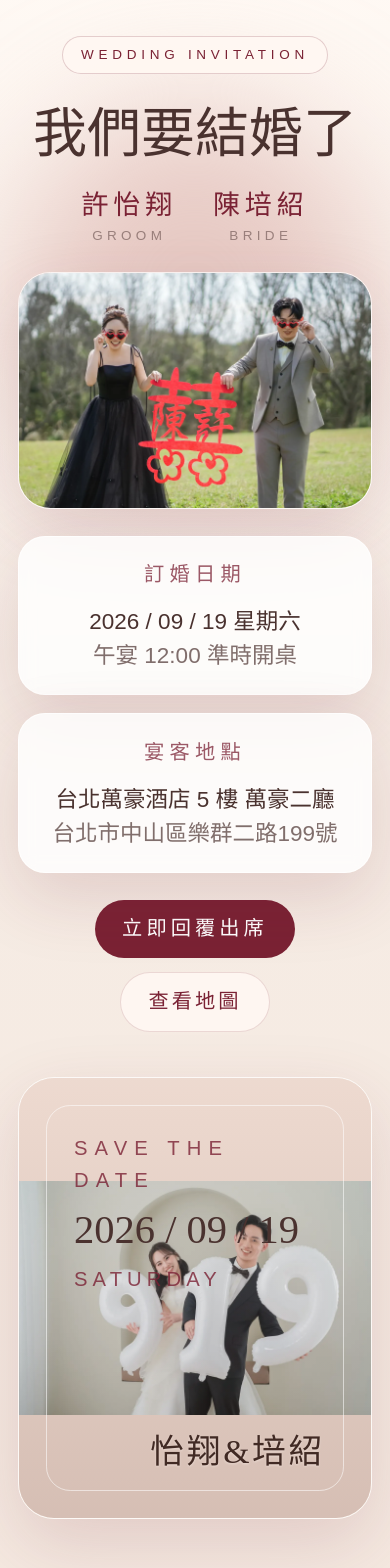
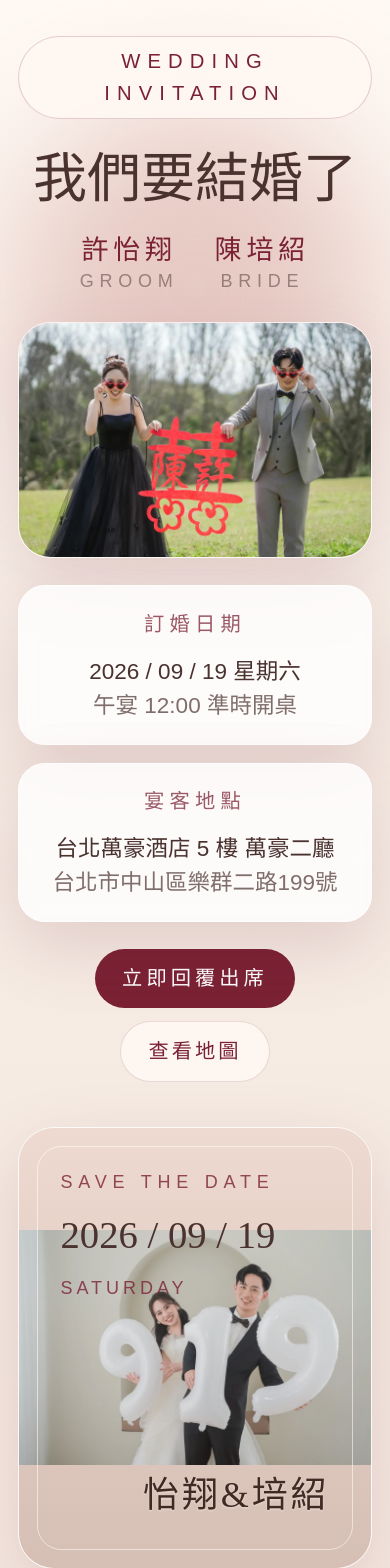
Before and after one commit to philtomleo/invitation-letter, a React (Vite) app: page / in a window 390 px wide. Shown: the top 1568 px of the page. Built offline with nearby package versions, Linux system fonts and the light colour scheme; no server answers; a web font is replaced by a local one.

Commit message:
Polish typography and mobile save-the-date layout

```diff
--- a/src/components/CalendarSection.tsx
+++ b/src/components/CalendarSection.tsx
@@ -77,7 +77,7 @@ export function CalendarSection() {
         <div className="rounded-[2rem] border border-white/70 bg-[linear-gradient(135deg,rgba(255,249,244,0.92),rgba(226,193,184,0.82))] p-6 shadow-soft backdrop-blur md:p-8">
           <p className="text-lg tracking-[0.35em] text-[#7a2234]">COUNTDOWN</p>
           <h2 className="mt-3 font-serif text-4xl text-ink">幸福倒數中</h2>
-          <p className="mt-4 max-w-lg leading-8 text-ink/70">
+          <p className="mt-4 max-w-lg text-lg leading-8 text-ink/70">
             距離 2026 年 9 月 19 日午宴 12:00 開桌，還有一點點時間把這天好好記在心裡。
           </p>
 
@@ -97,7 +97,7 @@ function CountdownCard({ label, value }: { label: string; value: number }) {
   return (
     <div className="rounded-[1.6rem] border border-white/70 bg-[#fff8f3]/88 p-5 text-center shadow-soft">
       <p className="font-serif text-4xl text-ink md:text-5xl">{String(value).padStart(2, '0')}</p>
-      <p className="mt-2 text-xs tracking-[0.3em] text-[#7a2234]/70">{label}</p>
+      <p className="mt-2 text-lg tracking-[0.3em] text-[#7a2234]/70">{label}</p>
     </div>
   );
 }
--- a/src/components/Footer.tsx
+++ b/src/components/Footer.tsx
@@ -12,7 +12,7 @@ export function Footer({ attendance }: { attendance?: 'attending' | 'absent' })
             <p className="mt-3 font-serif text-4xl text-ink">
               {weddingInfo.groom} & {weddingInfo.bride}
             </p>
-            <p className="mt-3 leading-8 text-ink/70">
+            <p className="mt-3 text-lg leading-8 text-ink/70">
               {isAbsent
                 ? '很可惜您無法出席，但我們收到您的祝福了！'
                 : `謝謝你看到這裡，期待在 ${weddingInfo.dateLabel} 與你相見。`}
--- a/src/components/Gallery.tsx
+++ b/src/components/Gallery.tsx
@@ -51,7 +51,7 @@ export function Gallery() {
                 {String(activeIndex + 1).padStart(2, '0')} / {String(galleryPhotos.length).padStart(2, '0')}
               </p>
               <h3 className="font-serif text-3xl text-ink md:text-4xl">{activeItem.title}</h3>
-              <p className="max-w-xl leading-8 text-ink/70">{activeItem.description}</p>
+              <p className="max-w-xl text-lg leading-8 text-ink/70">{activeItem.description}</p>
             </div>
           </article>
         </div>
--- a/src/components/Hero.tsx
+++ b/src/components/Hero.tsx
@@ -8,7 +8,7 @@ export function Hero() {
       <div className="mx-auto max-w-6xl">
         <div className="grid items-center gap-10 md:grid-cols-[1.05fr_0.95fr]">
           <div className="space-y-6 text-center md:text-left">
-            <p className="inline-flex rounded-full border border-[#7a2234]/20 bg-[#fff8f2]/90 px-4 py-2 text-xs tracking-[0.35em] text-[#7a2234]">
+            <p className="inline-flex rounded-full border border-[#7a2234]/20 bg-[#fff8f2]/90 px-4 py-2 text-lg tracking-[0.35em] text-[#7a2234]">
               WEDDING INVITATION
             </p>
             <div className="space-y-4">
@@ -16,13 +16,13 @@ export function Hero() {
                 {weddingInfo.title}
               </h1>
               <div className="flex flex-wrap items-end justify-center gap-x-8 gap-y-3 text-[#7a2234] md:justify-start">
-                <div className="space-y-1">
+                <div className="space-y-0">
                   <p className="text-2xl tracking-[0.18em] md:text-3xl">{weddingInfo.groom}</p>
-                  <p className="text-xs tracking-[0.32em] text-ink/50">GROOM</p>
+                  <p className="-mt-2 text-base tracking-[0.32em] text-ink/50">GROOM</p>
                 </div>
-                <div className="space-y-1">
+                <div className="space-y-0">
                   <p className="text-2xl tracking-[0.18em] md:text-3xl">{weddingInfo.bride}</p>
-                  <p className="text-xs tracking-[0.32em] text-ink/50">BRIDE</p>
+                  <p className="-mt-2 text-base tracking-[0.32em] text-ink/50">BRIDE</p>
                 </div>
               </div>
             </div>
@@ -70,14 +70,14 @@ export function Hero() {
                   src={photo0360}
                 />
                 <div className="absolute inset-0 bg-[linear-gradient(180deg,rgba(255,248,243,0.16),rgba(67,34,28,0.12))]" />
-                <div className="absolute inset-6 flex h-[calc(100%-3rem)] flex-col justify-between rounded-[1.35rem] border border-white/55 p-6 text-ink">
-                  <div className="space-y-3">
-                    <p className="text-lg tracking-[0.35em] text-[#7a2234]/80">SAVE THE DATE</p>
-                    <p className="font-serif text-4xl leading-none md:text-5xl">2026 / 09 / 19</p>
-                    <p className="text-lg tracking-[0.25em] text-[#7a2234]/80">SATURDAY</p>
+                <div className="absolute inset-4 flex h-[calc(100%-2rem)] flex-col justify-between rounded-[1.35rem] border border-white/55 p-5 text-ink md:inset-6 md:h-[calc(100%-3rem)] md:p-6">
+                  <div className="space-y-4 md:space-y-3">
+                    <p className="text-base tracking-[0.32em] text-[#7a2234]/80 md:text-lg md:tracking-[0.35em]">SAVE THE DATE</p>
+                    <p className="font-serif text-[2.15rem] leading-[1.1] md:text-5xl md:leading-none">2026 / 09 / 19</p>
+                    <p className="text-base tracking-[0.22em] text-[#7a2234]/80 md:text-lg md:tracking-[0.25em]">SATURDAY</p>
                   </div>
-                  <div className="mb-0 translate-x-2 translate-y-2 self-end text-right md:-mr-2 md:mb-3 md:translate-x-0 md:translate-y-0">
-                    <p className="font-serif text-3xl tracking-[0.08em] text-[#412a24] drop-shadow-[0_1px_1px_rgba(255,248,243,0.45)] md:text-[2.6rem]">
+                  <div className="mb-1 self-end text-right md:-mr-2 md:mb-3">
+                    <p className="font-serif text-[2rem] tracking-[0.08em] text-[#412a24] drop-shadow-[0_1px_1px_rgba(255,248,243,0.45)] md:text-[2.6rem]">
                       怡翔&培紹
                     </p>
                   </div>
--- a/src/components/RSVPForm.tsx
+++ b/src/components/RSVPForm.tsx
@@ -110,7 +110,7 @@ export function RSVPForm() {
         <div className="space-y-4 text-center md:text-left">
           <p className="text-lg tracking-[0.35em] text-[#7a2234]">RSVP</p>
           <h2 className="font-serif text-4xl text-ink md:text-5xl">敬請留下回覆</h2>
-          <p className="mx-auto max-w-md leading-8 text-ink/70 md:mx-0">
+          <p className="mx-auto max-w-md text-lg leading-8 text-ink/70 md:mx-0">
             無論是否能到場，都希望您能撥空協助填寫表單，即使當天無法親自前來，也歡迎在表單結尾留下給我們的祝福，讓我們能帶著這份暖意，邁向人生的下一個階段。
           </p>
 
--- a/src/components/SuccessPage.tsx
+++ b/src/components/SuccessPage.tsx
@@ -8,8 +8,8 @@ export function SuccessPage({ attendance }: { attendance: 'attending' | 'absent'
       <div className="mx-auto max-w-4xl">
         <section className="rounded-[2.2rem] border border-white/70 bg-white/80 px-6 py-10 text-center shadow-soft backdrop-blur md:px-10 md:py-14">
           <p className="text-lg tracking-[0.35em] text-[#7a2234]">RSVP RECEIVED</p>
-          <h1 className="mt-4 font-serif text-4xl text-ink md:text-6xl">表單已成功送出，謝謝您的回覆！</h1>
-          <p className="mx-auto mt-5 max-w-2xl leading-8 text-ink/70">
+          <h1 className="mt-4 font-serif text-4xl text-ink md:text-5xl">表單已成功送出，謝謝您的回覆！</h1>
+          <p className="mx-auto mt-5 max-w-2xl text-lg leading-8 text-ink/70">
             {isAttending
               ? '我們很期待在婚禮當天與您相見，謝謝您和我們一起見證幸福時刻。'
               : '很可惜您無法出席，但我們收到您的祝福了！'}
--- a/src/components/WeddingInfo.tsx
+++ b/src/components/WeddingInfo.tsx
@@ -7,13 +7,13 @@ export function WeddingInfo() {
         <div className="space-y-4">
           <p className="text-lg tracking-[0.35em] text-[#7a2234]">CEREMONY DETAILS</p>
           <h2 className="font-serif text-4xl text-ink md:text-5xl">把重要資訊放在最前面</h2>
-          <p className="max-w-md leading-8 text-ink/70">
+          <p className="max-w-md text-lg leading-8 text-ink/70">
             經過長達8年的相愛相殺，我們決定要給彼此一個堅定的承諾，一起去勇闖人生下半場了！
           </p>
-          <p className="max-w-md leading-8 text-ink/70">
+          <p className="max-w-md text-lg leading-8 text-ink/70">
             誠摯邀請珍貴的各位來吃吃喝喝、一同來見證這份磨練後的愛情！
           </p>
-          <p className="max-w-md leading-8 text-ink/70">
+          <p className="max-w-md text-lg leading-8 text-ink/70">
             有些風景，一起看才美；有些喜悅，與您們分享才完整❣️
           </p>
         </div>
```
